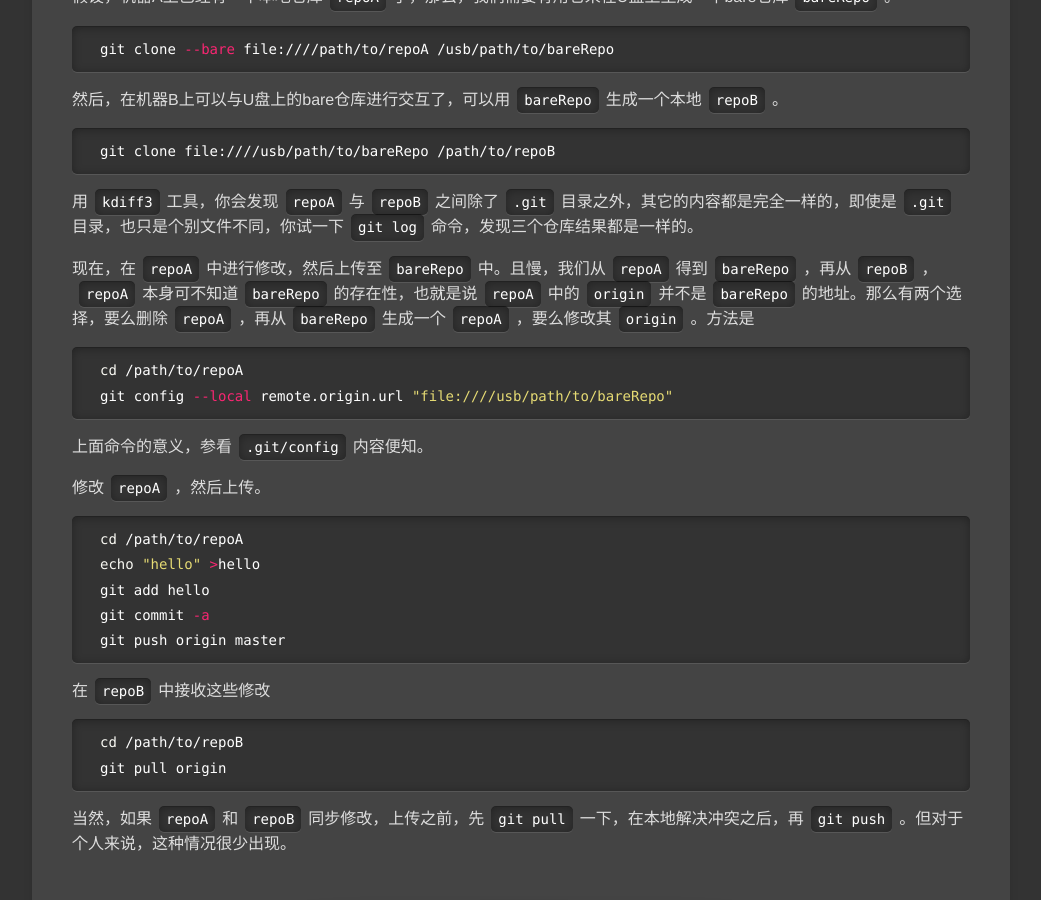
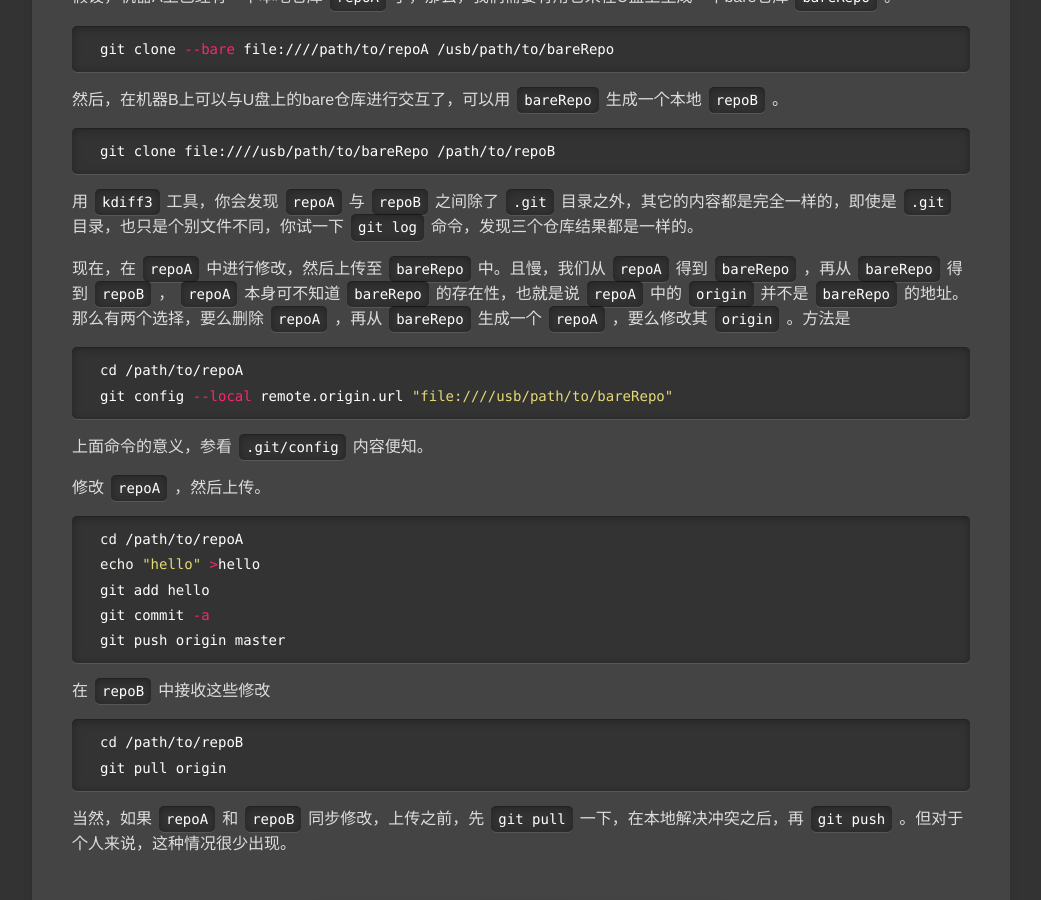
Before and after one commit to pkuwwt/pkuwwt.github.io, a Jekyll site: the page built from linux/_posts/2014-03-08-git-usage.md, in a window 1280 px wide and 900 px high, scrolled down 1814 px. Shown: the whole window, without its empty margins (119-1160 px from the left). Built offline with Jekyll 4.4.1, drawn with Linux system fonts in a browser that asks for light colours; comment, search, counter and statistics services are not loaded.

Commit message:
modified:   linux/_posts/2014-03-08-git-usage.md

```diff
--- a/linux/_posts/2014-03-08-git-usage.md
+++ b/linux/_posts/2014-03-08-git-usage.md
@@ -70,7 +70,7 @@ git clone file:////usb/path/to/bareRepo /path/to/repoB
 {% endhighlight %}
 用`kdiff3`工具，你会发现`repoA`与`repoB`之间除了`.git`目录之外，其它的内容都是完全一样的，即使是`.git`目录，也只是个别文件不同，你试一下`git log`命令，发现三个仓库结果都是一样的。
 
-现在，在`repoA`中进行修改，然后上传至`bareRepo`中。且慢，我们从`repoA`得到`bareRepo`，再从`repoB`，`repoA`本身可不知道`bareRepo`的存在性，也就是说`repoA`中的`origin`并不是`bareRepo`的地址。那么有两个选择，要么删除`repoA`，再从`bareRepo`生成一个`repoA`，要么修改其`origin`。方法是
+现在，在`repoA`中进行修改，然后上传至`bareRepo`中。且慢，我们从`repoA`得到`bareRepo`，再从`bareRepo`得到`repoB`，`repoA`本身可不知道`bareRepo`的存在性，也就是说`repoA`中的`origin`并不是`bareRepo`的地址。那么有两个选择，要么删除`repoA`，再从`bareRepo`生成一个`repoA`，要么修改其`origin`。方法是
 {% highlight bash %}
 cd /path/to/repoA
 git config --local remote.origin.url "file:////usb/path/to/bareRepo"
```
